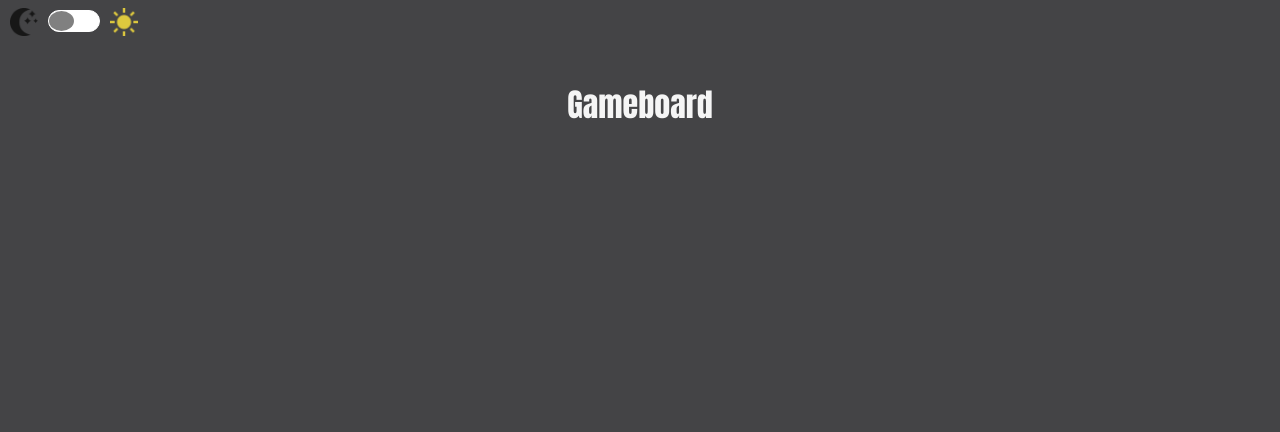
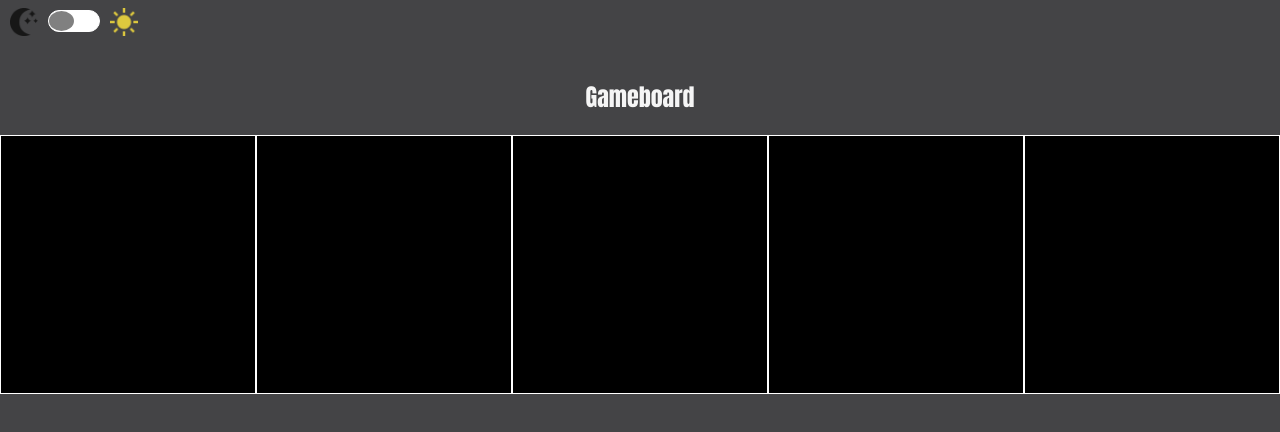
Before and after one commit to miraclebanks/RPSLS, a React (Create React App) app in the folder rpsls/: page /game in a window 1280 px wide. Shown: the top 432 px of the page. Built offline with nearby package versions, Linux system fonts and the light colour scheme.

Commit message:
groundwork for game selection options

```diff
--- a/rpsls/src/App.js
+++ b/rpsls/src/App.js
@@ -12,7 +12,6 @@ function App() {
     const self = event.target;
     const container = self.parentElement;
     const entireApp = container.parentElement.parentElement.parentElement;
-    console.log(entireApp);
     if (self.classList.contains('light-mode')) {
       self.classList.remove('light-mode');
       container.classList.remove('light-mode-container');
--- a/rpsls/src/components/GameBoard/GameBoard.tsx
+++ b/rpsls/src/components/GameBoard/GameBoard.tsx
@@ -1,11 +1,20 @@
 import React from 'react'
+import './styles/GameBoard.css';
 
 function GameBoard() {
   return (
-    <div className="GameBoard">
+
+    <section className="gameBoard">
       <h1>Gameboard</h1>
-
-    </div>
+      <div className='gamePieces'>
+        <div className="paper"></div>
+        <div className="scissors"></div>
+        <div className="rock"></div>
+        <div className="lizard"></div>
+        <div className="spock"></div>
+        {/* <div className="kirby"></div> */}
+      </div>
+    </section>
 
   )
 }
--- /dev/null
+++ b/rpsls/src/components/GameBoard/styles/GameBoard.css
@@ -0,0 +1,20 @@
+
+.gameBoard {
+    display:flex;
+    flex-direction: column;
+    text-align: center;
+    height:90%;
+    width:100%;
+}
+.gamePieces {
+    display: flex;
+    flex-direction: row;
+    height:100%;
+    width:100%;
+}
+.gamePieces > div{
+    background-color: black;
+    border: 1px solid white;
+    height: 40%;
+    width: 20%;
+}
```
Also changed, not shown: rpsls/src/components/GameBoard/styles/main.css (deleted).
